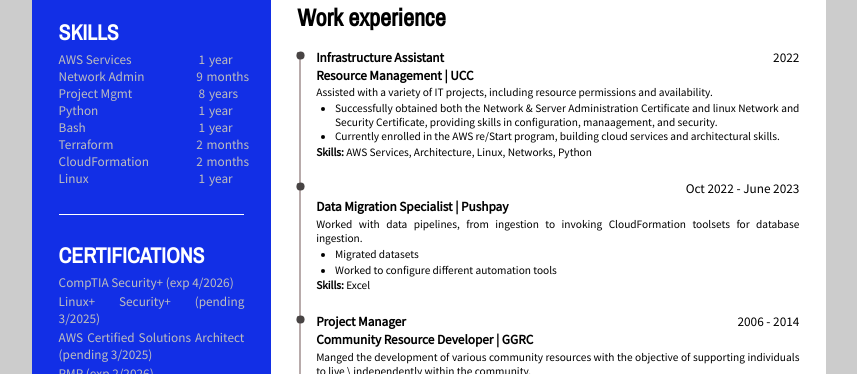
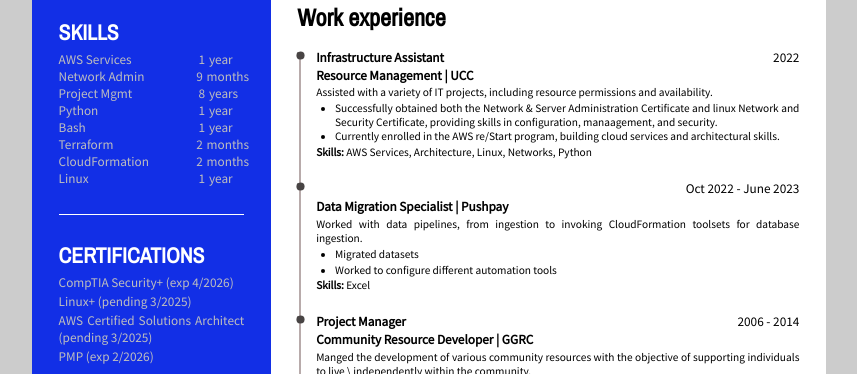
Before and after one commit to davideliason/deliason, a plain HTML site: page index.html in a window 1280 px wide. Shown: the part 426-800 px from the top of the page, without its empty margins (211-1068 px from the left). Drawn offline with nearby package versions, Linux system fonts and the light colour scheme.

Commit message:
fix booboo

```diff
--- a/index.html
+++ b/index.html
@@ -155,7 +155,7 @@
                 <span class="alignright">(exp 4/2026)</span>
               </p>
               <p>
-                <span class="alignleft">Linux+ Security+</span>
+                <span class="alignleft">Linux+</span>
                 <span class="alignright">(pending 3/2025)</span>
               </p>
               <p>
```
